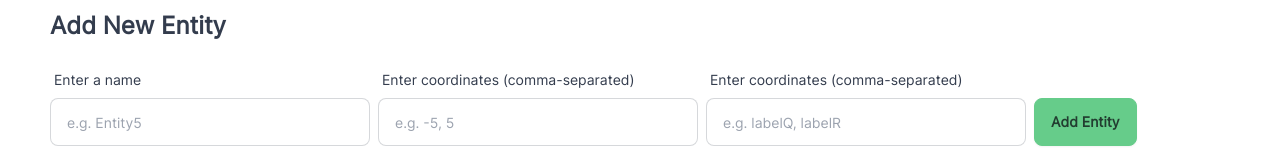
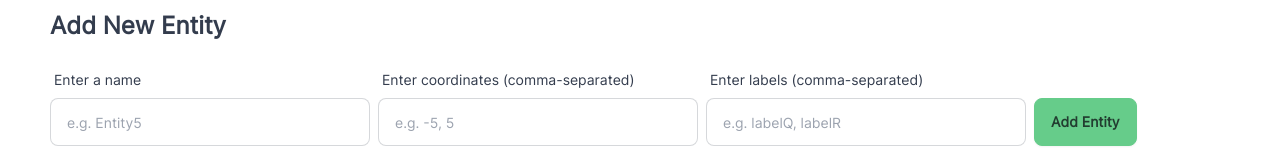
Before and after one commit to mirzaianov/26-test-entities-canvas, a React (Vite) app: page / in a window 1280 px wide. Shown: the part 138-298 px from the top of the page. Built offline with nearby package versions, Linux system fonts and the light colour scheme; data requests are answered from the project's data file.

Commit message:
fix: corrected a label

```diff
--- a/src/components/EntitiesList.jsx
+++ b/src/components/EntitiesList.jsx
@@ -270,7 +270,7 @@ function EntitiesList() {
             <label className={style.label__container}>
               <div className={style.label__item}>
                 <span className={style.label__text}>
-                  Enter coordinates (comma-separated)
+                  Enter labels (comma-separated)
                 </span>
               </div>
               <input
```
